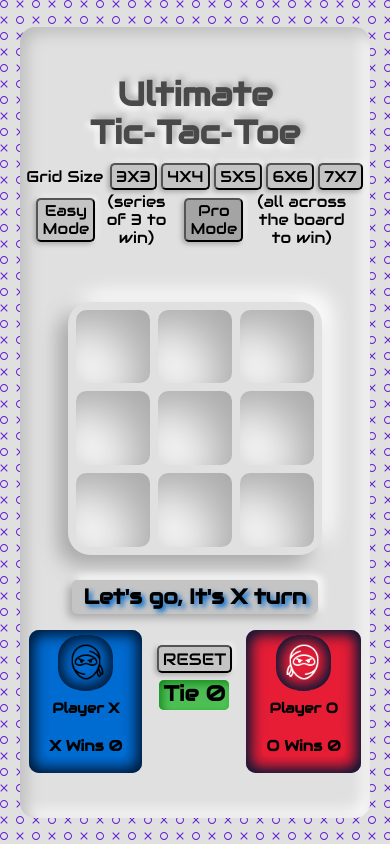
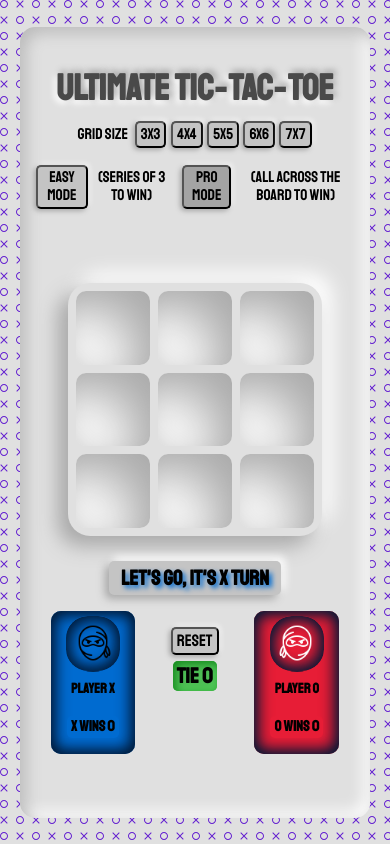
Before and after one commit to MeirJC/Tic-Tac-Toe---Meir-J-Co, a plain HTML site: page Index.html in a window 390 px wide. Drawn offline with nearby package versions, Linux system fonts and the light colour scheme.

Commit message:
changed fonts and minor header resize, updated readme.md

```diff
--- a/Index.html
+++ b/Index.html
@@ -12,7 +12,7 @@
     <link rel="preconnect" href="https://fonts.googleapis.com" />
     <link rel="preconnect" href="https://fonts.gstatic.com" crossorigin />
     <link
-      href="https://fonts.googleapis.com/css2?family=Audiowide&family=Monoton&display=swap"
+      href="https://fonts.googleapis.com/css2?family=Audiowide&family=Monoton&family=Staatliches&display=swap"
       rel="stylesheet"
     />
     <link rel="stylesheet" href="./normalize.css" />
--- a/style.css
+++ b/style.css
@@ -24,7 +24,8 @@
     padding: 0;
     box-sizing: border-box;
     /* outline: 2px solid limegreen; */
-    font-family: 'Audiowide', cursive;
+    /* font-family: 'Audiowide', cursive; */
+    font-family: 'Staatliches', cursive;
 }
 
 /* make basic rem units responsive to width */
@@ -141,7 +142,7 @@ header>h1 {
     margin: 0;
     margin-bottom: 0.6rem;
     /* animate neuText */
-    font-size: clamp(2.2rem, 4vw, 3.2rem);
+    font-size: clamp(2.4rem, 4.2vw, 3.2rem);
     color: #494949;
     text-shadow: 4px -4px 8px #a8a8a8,
         -4px 4px 8px #ffffff;
@@ -369,8 +370,9 @@ h3 {
     }
 
     header>h1 {
-        margin-top: 1rem;
-        font-size: clamp(2rem, 3.4vw, 3.4rem);
+        /* margin-top: 1rem; */
+        margin-top: -0.6rem;
+        font-size: clamp(2.2rem, 8vw, 2.6rem);
         color: #494949;
         text-shadow: 3px -3px 6px #a8a8a8,
             -3px 3px 6px #ffffff;
@@ -413,6 +415,7 @@ h3 {
     #mode-switch {
         width: calc(100vw - 4rem);
         justify-content: space-around;
+        margin-top: 0.8rem;
     }
 
     #reset {
```
Also changed, not shown: 1 other file.
